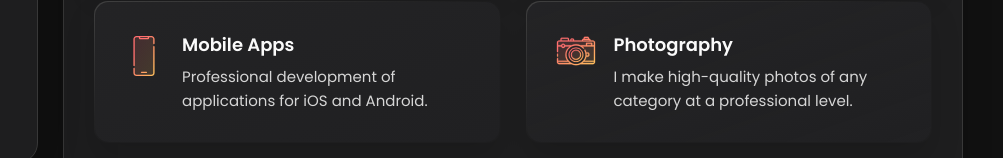
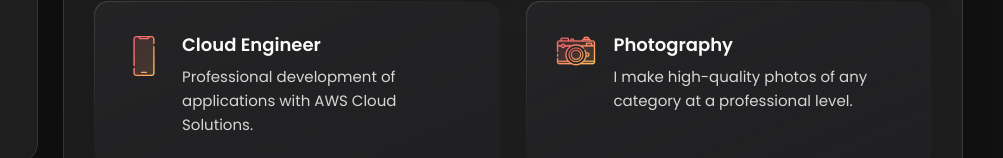
Before and after one commit to NikCdy/NikPro, a plain HTML site: page index.html in a window 1280 px wide. Shown: the part 642-800 px from the top of the page, 277-1280 px from the left. Drawn offline with nearby package versions, Linux system fonts and the light colour scheme.

Commit message:
Update index.html

```diff
--- a/index.html
+++ b/index.html
@@ -252,10 +252,10 @@
               </div>
 
               <div class="service-content-box">
-                <h4 class="h4 service-item-title">Mobile apps</h4>
+                <h4 class="h4 service-item-title">Cloud Engineer</h4>
 
                 <p class="service-item-text">
-                  Professional development of applications for iOS and Android.
+                  Professional development of applications with AWS Cloud Solutions.
                 </p>
               </div>
 
```
